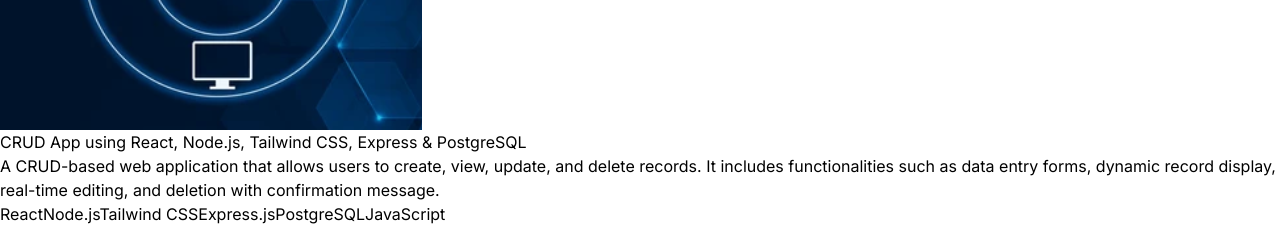
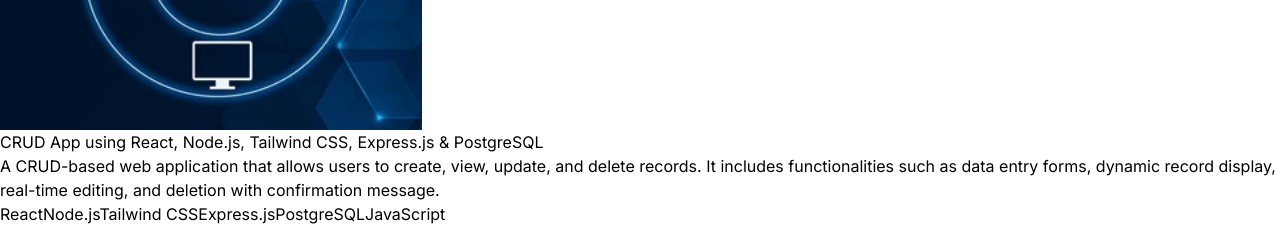
Before and after one commit to afia25/My-Portfolio, a React (Vite) app: page / in a window 1280 px wide. Shown: the part 6040-6266 px from the top of the page. Built offline with nearby package versions, Linux system fonts and the light colour scheme.

Commit message:
Update index.js

```diff
--- a/src/constants/index.js
+++ b/src/constants/index.js
@@ -163,7 +163,7 @@ export const AWARDS = [
 
 export const PROJECTS = [
   {
-    title: "CRUD App using React, Node.js, Tailwind CSS, Express & PostgreSQL",
+    title: "CRUD App using React, Node.js, Tailwind CSS, Express.js & PostgreSQL",
     image: project8,
     description:
       "A CRUD-based web application that allows users to create, view, update, and delete records. It includes functionalities such as data entry forms, dynamic record display, real-time editing, and deletion with confirmation message.",
```
